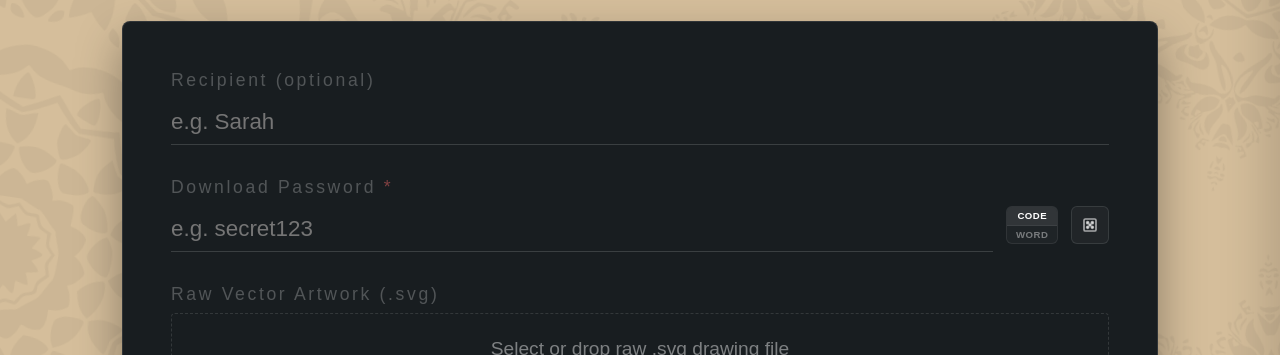
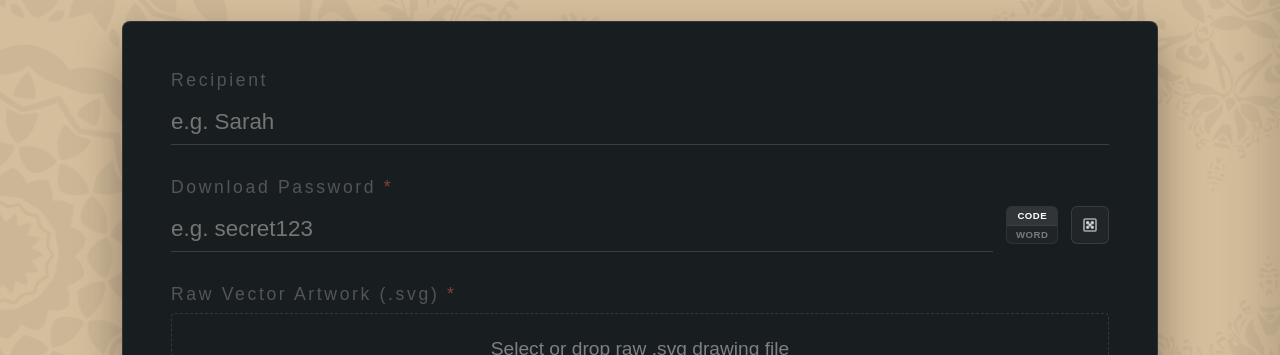
Before and after one commit to de-upayan/anastrophe, a Next.js app: page /admin in a window 1280 px wide. Both pictures are taken after a click on the button "Create New Link". Shown: the part 140-495 px from the top of the page. Built offline with nearby package versions, Linux system fonts and the light colour scheme; a web font is replaced by a local one.

Commit message:
feat: adjust recipient and raw vector artwork field labels

```diff
--- a/src/app/admin/page.tsx
+++ b/src/app/admin/page.tsx
@@ -698,7 +698,7 @@ export default function AdminPage() {
                 {/* General details */}
 
                 <div className={styles.formGroup}>
-                  <label htmlFor="recipient">Recipient (optional)</label>
+                  <label htmlFor="recipient">Recipient</label>
                   <input
                     type="text"
                     id="recipient"
@@ -757,7 +757,7 @@ export default function AdminPage() {
 
                 {/* Raw Vector SVG input dropzone */}
                 <div className={styles.formGroup}>
-                  <label>Raw Vector Artwork (.svg)</label>
+                  <label>Raw Vector Artwork (.svg) <span style={{ color: '#ff6b6b' }}>*</span></label>
                   <input
                     type="file"
                     accept=".svg"
```
